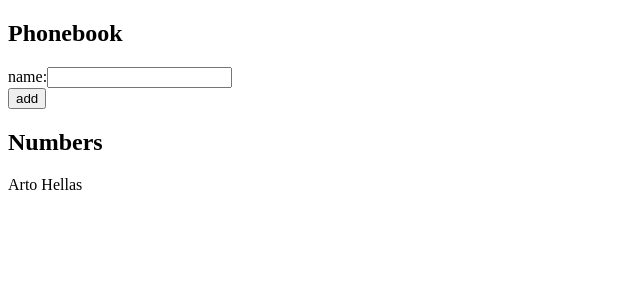
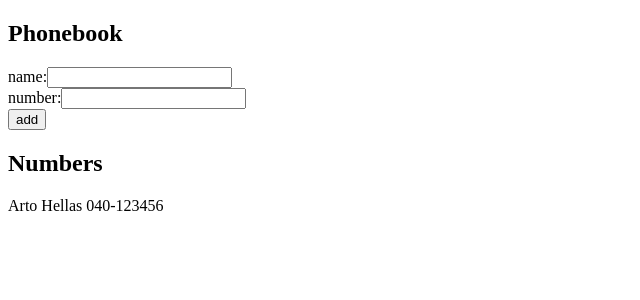
Before and after one commit to Jakub-L/full-stack-open-2020, a React (Create React App) app in the folder part2/phonebook/: page / in a window 1280 px wide. Shown: the top 300 px of the page, without its empty margins (0-640 px from the left). Built offline with nearby package versions, Linux system fonts and the light colour scheme.

Commit message:
Solve exercise 2.8

```diff
--- a/part2/phonebook/src/App.js
+++ b/part2/phonebook/src/App.js
@@ -1,16 +1,20 @@
 import React, { useState } from "react";
 
 const App = () => {
-  const [persons, setPersons] = useState([{ name: "Arto Hellas" }]);
+  const [persons, setPersons] = useState([
+    { name: "Arto Hellas", number: "040-123456" },
+  ]);
   const [newName, setNewName] = useState("");
+  const [newNumber, setNewNumber] = useState("");
 
   const addName = (event) => {
     event.preventDefault();
     if (persons.some(({ name }) => name === newName)) {
       alert(`${newName} is already in the phonebook`);
     } else {
-      setPersons([...persons, { name: newName }]);
+      setPersons([...persons, { name: newName, number: newNumber }]);
       setNewName("");
+      setNewNumber("");
     }
   };
 
@@ -26,12 +30,21 @@ const App = () => {
           />
         </div>
         <div>
+          number:
+          <input
+            value={newNumber}
+            onChange={({ target }) => setNewNumber(target.value)}
+          />
+        </div>
+        <div>
           <button type="submit">add</button>
         </div>
       </form>
       <h2>Numbers</h2>
-      {persons.map(({ name }) => (
-        <p key={name}>{name}</p>
+      {persons.map(({ name, number }) => (
+        <p key={name}>
+          {name} {number}
+        </p>
       ))}
     </div>
   );
```
